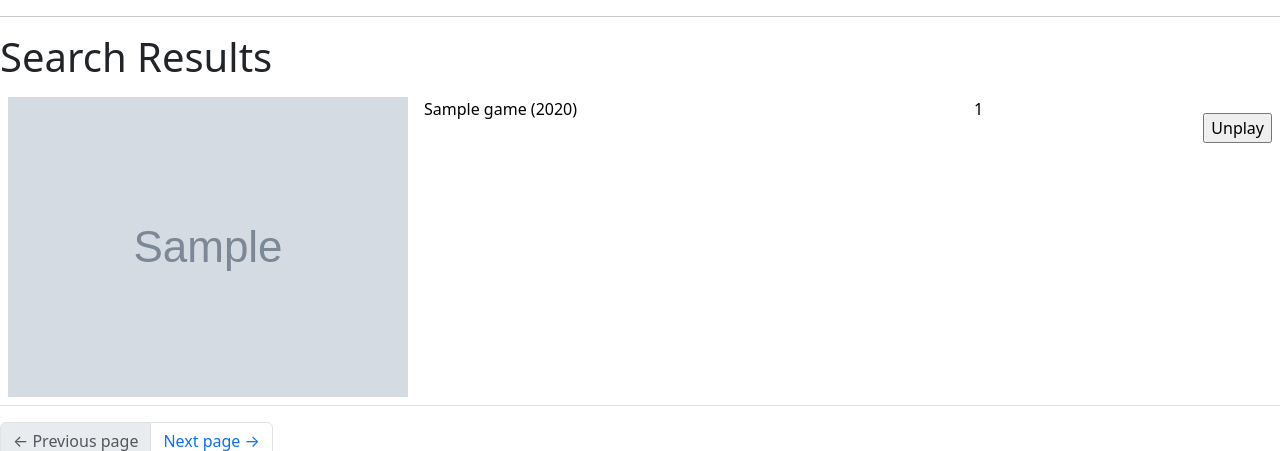
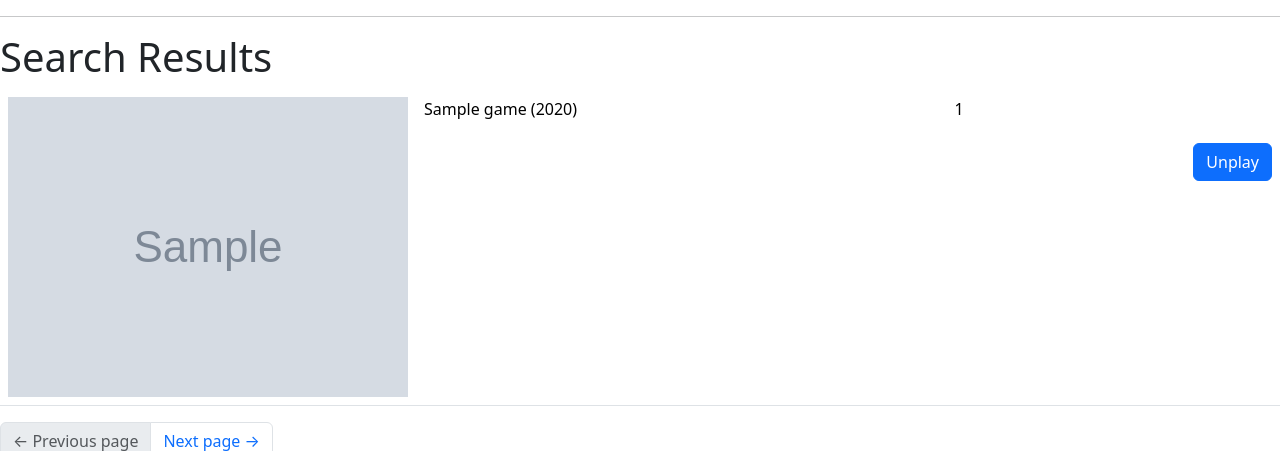
Before and after one commit to yunfei-zheng/ludexium, a Flask app: template app/templates/search.html in a window 1280 px wide. Shown: the part 56-507 px from the top of the page. Run offline with Flask 3, Linux system fonts and the light colour scheme; a user stored in the database is signed in; tables that the repository leaves empty hold one stand-in row (values such as "Sample post"); the template is opened without the code that fills it: values that come from a table or form of the project are taken from there, most other values are stand-ins (such as "Sample title", 1, 10 or a date in 2020); grey boxes marked "Sample" are stand-in pictures; form fields are guessed from the names that the template uses; some libraries are stand-ins or nearby versions.

Commit message:
Play and Unplay are now buttons

```diff
--- a/app/games.py
+++ b/app/games.py
@@ -9,7 +9,7 @@ def search_games(query, page):
     byte_array = wrapper.api_request(
         'games',
         f'fields id,name,url,cover.image_id,first_release_date; \
-        where parent_game = null;search "{query}";limit 500;'
+        search "{query}";limit 500;'
     )
     response = json.loads(byte_array.decode('utf-8'))
 
--- a/app/templates/_game.html
+++ b/app/templates/_game.html
@@ -23,17 +23,19 @@
         <td align="right">
         {% if not current_user.is_playing(game) %}
         <p>
-            <form action="{{ url_for('play', game_id=game.id) }}" method="post">
+            <form action="{{ url_for('play', game_id=game.id) }}" method="post" style="opacity: 0; pointer-events: none" id="play_form">
                 {{ form.hidden_tag() }}
                 {{ form.submit(value='Play') }}
             </form>
+            <button type="submit" value="Play" class="btn btn-primary" form="play_form">Play</button>
         </p>
         {% else %}
         <p>
-            <form action="{{ url_for('unplay', game_id=game.id) }}" method="post">
+            <form action="{{ url_for('unplay', game_id=game.id) }}" method="post" style="opacity: 0; pointer-events: none" id="unplay_form">
                 {{ form.hidden_tag() }}
                 {{ form.submit(value='Unplay') }}
             </form>
+            <button type="submit" value="Unplay" class="btn btn-primary" form="unplay_form">Unplay</button>
         </p>
         {% endif %}
         </td>
```
Also changed, not shown: README.md, app.db.
